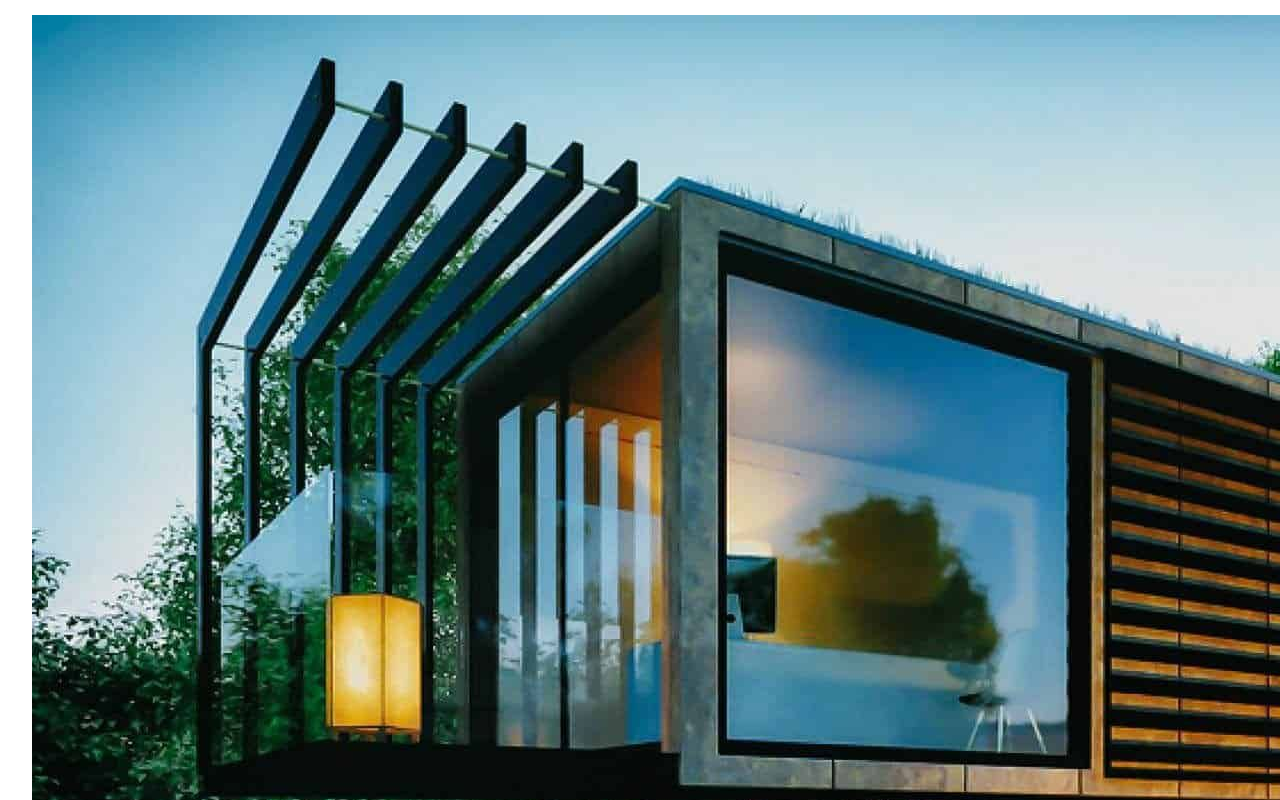
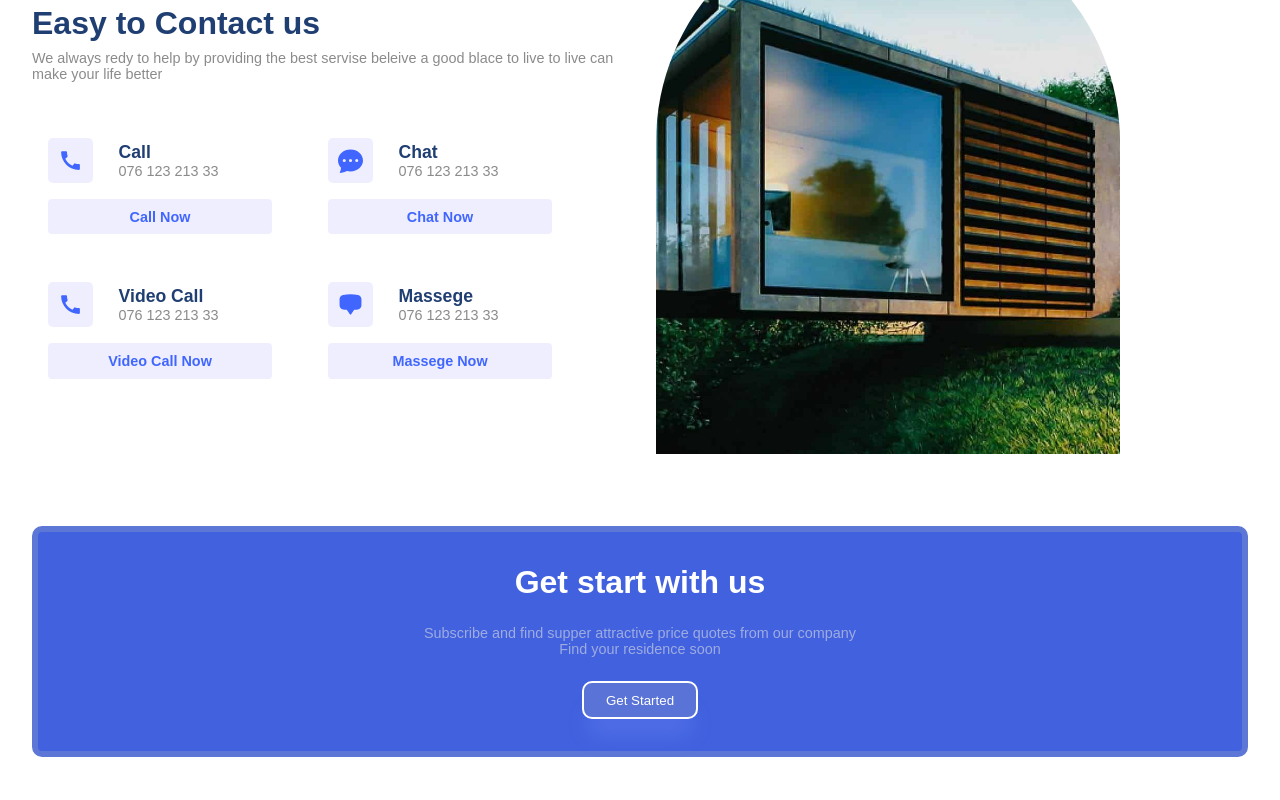
Before and after one commit to wgkgayani/ReactJS_Project, a React (Vite) app: page / in a window 1280 px wide. Shown: the part 1860-2660 px from the top of the page. Built offline with nearby package versions, Linux system fonts and the light colour scheme.

Commit message:
add file

```diff
--- a/src/App.jsx
+++ b/src/App.jsx
@@ -5,6 +5,9 @@ import companies from "./components/companies/companies";
 import Residencies from './components/Residencies/Residencies';
 import Value from "./components/Value/Value";
 import Contact from "./components/Contact/Contact";
+import GetStarted from "./components/GetStarted/GetStarted";
+import Footer from "./components/Footer/Footer";
+
 function App() {
 
   return (
@@ -18,6 +21,8 @@ function App() {
       <Residencies/>
       <Value/>
       <Contact/>
+      <GetStarted/>
+      <Footer/>
     </div>
   );
 }
--- a/src/components/Contact/Contact.css
+++ b/src/components/Contact/Contact.css
@@ -10,3 +10,45 @@
 .c-left{
     gap: 0.5rem;
 }
+
+.contactModes{
+    margin-top: 2rem;
+    gap: 1rem;
+}
+.contactModes .row{
+    gap: 1.5rem;
+}
+.mode{
+    width: 16rem;
+    padding: 1rem;
+    border: 0.8px sloid rgba(128, 128, 128, 0.143);
+    gap: 1rem;
+    transition: all 300ms ease-in;
+}
+.mode .button{
+     width: 100%;
+     background: var(--lightBlue);
+     color: var(--blue);
+     font-size: 0.9rem;
+     font-weight: 600;
+}
+
+.mode >:nth-child(1)
+{
+    width: 100%;
+    gap: 1.6rem;
+}
+.mode .detail .primaryText{
+    font-size: 1.1rem;
+    font-weight: 600;
+}
+.mode .button:hover{
+    scale: 1.1;
+    box-shadow: var(--shadow);
+
+}
+.mode .button:hover{
+    background: var(--blue-gradient);
+    color: white;
+    scale: 0.8;
+}
--- a/src/components/Contact/Contact.jsx
+++ b/src/components/Contact/Contact.jsx
@@ -1,5 +1,9 @@
 import React from 'react' ;
 import './Contact.css'
+import {MdCall} from 'react-icons/md'
+import {BsFillChatDotsFill} from 'react-icons/bs'
+import {HiChatBubbleBottomCenter} from 'react-icons/hi2'
+
 const Contact = () => {
     return (
         <section className='c-wrapper'>
@@ -11,11 +15,76 @@ const Contact = () => {
                    <span className='secondaryText'>We always redy to help by providing the best servise
                     beleive a good blace to live to live can make your life better
                    </span>
+
+                    <div className='flexColStart contactModes'>
+                        {/* first row*/}
+                        <div className='flexStart row'>
+                            <div className='flexColCenter mode'>
+                                <div className='flexStart'>
+                                    <div className='flexCenter icon'>
+                                        <MdCall size={25}/>
+                                    </div>
+                                    <div className='flexColStart detail'>
+                                        <span className='primaryText'>Call</span>
+                                        <span className='secondaryText'>076 123 213 33</span>
+                                    </div>
+                                </div>
+                                <div className='flexCenter button'>Call Now</div>
+                            </div>
+
+                             {/* second mode*/}
+                            <div className='flexColCenter mode'>
+                                <div className='flexStart'>
+                                    <div className='flexCenter icon'>
+                                        <BsFillChatDotsFill size={25}/>
+                                    </div>
+                                    <div className='flexColStart detail'>
+                                        <span className='primaryText'>Chat</span>
+                                        <span className='secondaryText'>076 123 213 33</span>
+                                    </div>
+                                </div>
+                                <div className='flexCenter button'>Chat Now</div>
+                            </div>
+                        </div>
+
+                        {/*second row*/}
+                        <div className='flexStart row'>
+                            <div className='flexColCenter mode'>
+                                <div className='flexStart'>
+                                    <div className='flexCenter icon'>
+                                        <MdCall size={25}/>
+                                    </div>
+                                    <div className='flexColStart detail'>
+                                        <span className='primaryText'>Video Call</span>
+                                        <span className='secondaryText'>076 123 213 33</span>
+                                    </div>
+                                </div>
+                                <div className='flexCenter button'>Video Call Now</div>
+                            </div>
+
+                             {/* fourth mode*/}
+                            <div className='flexColCenter mode'>
+                                <div className='flexStart'>
+                                    <div className='flexCenter icon'>
+                                        <HiChatBubbleBottomCenter size={25}/>
+                                    </div>
+                                    <div className='flexColStart detail'>
+                                        <span className='primaryText'>Massege</span>
+                                        <span className='secondaryText'>076 123 213 33</span>
+                                    </div>
+                                </div>
+                                <div className='flexCenter button'>Massege Now</div>
+                            </div>
+                        </div>
+
+                    </div>
+
+
                 </div>
 
                 {/* right side*/}
                 <div className='c-right'>
-                    <div cl assName='image-container'>
+                    <div className='image-container'>
                         <img src="./contact.jpg" alt="" />
                     </div>
                 </div>
--- /dev/null
+++ b/src/components/Footer/Footer.jsx
@@ -0,0 +1,12 @@
+import React from 'react';
+import './Footer.css'
+const Footer = () => {
+    return (
+       <section className='f-wrapper'>
+
+
+       </section>
+    );
+};
+
+export default Footer;
--- /dev/null
+++ b/src/components/GetStarted/GetStarted.css
@@ -0,0 +1,21 @@
+.inner-container{
+    gap: 1.5rem;
+    background: #4161df;
+    padding: 2rem;
+    border-radius: 10px;
+    border: 6px solid #5d77d6;
+    text-align: center;
+}
+.inner-container .primaryText{
+    color: white;
+    font-weight: 600;
+}
+.inner-container .secondaryText{
+    color: rgba(225, 225, 225, 0.587);
+}
+.inner-container .button{
+    background: #5a73d7;
+     border: 2px solid white;
+     box-shadow: var(--shadow);
+     border-radius: 10px;
+}
--- /dev/null
+++ b/src/components/GetStarted/GetStarted.jsx
@@ -0,0 +1,24 @@
+import React from 'react';
+import './GetStarted.css'
+const GetStarted = () => {
+    return (
+       <section className='g-wrapper'>
+        <div className='paddings innerWidth g-container'>
+            <div className='flexColCenter inner-container'>
+                <span className='primaryText'>Get start with us</span>
+                <span className='secondaryText'>
+                    Subscribe and find supper attractive price quotes from our company
+                    <br />
+                    Find your residence soon
+                </span>
+                <button className='button'>
+                    <a href="kaveeshagayani8gmail.com">Get Started</a>
+                </button>
+            </div>
+        </div>
+
+       </section>
+    );
+};
+
+export default GetStarted;
```
Also changed, not shown: src/components/Footer/Footer.css (added).
